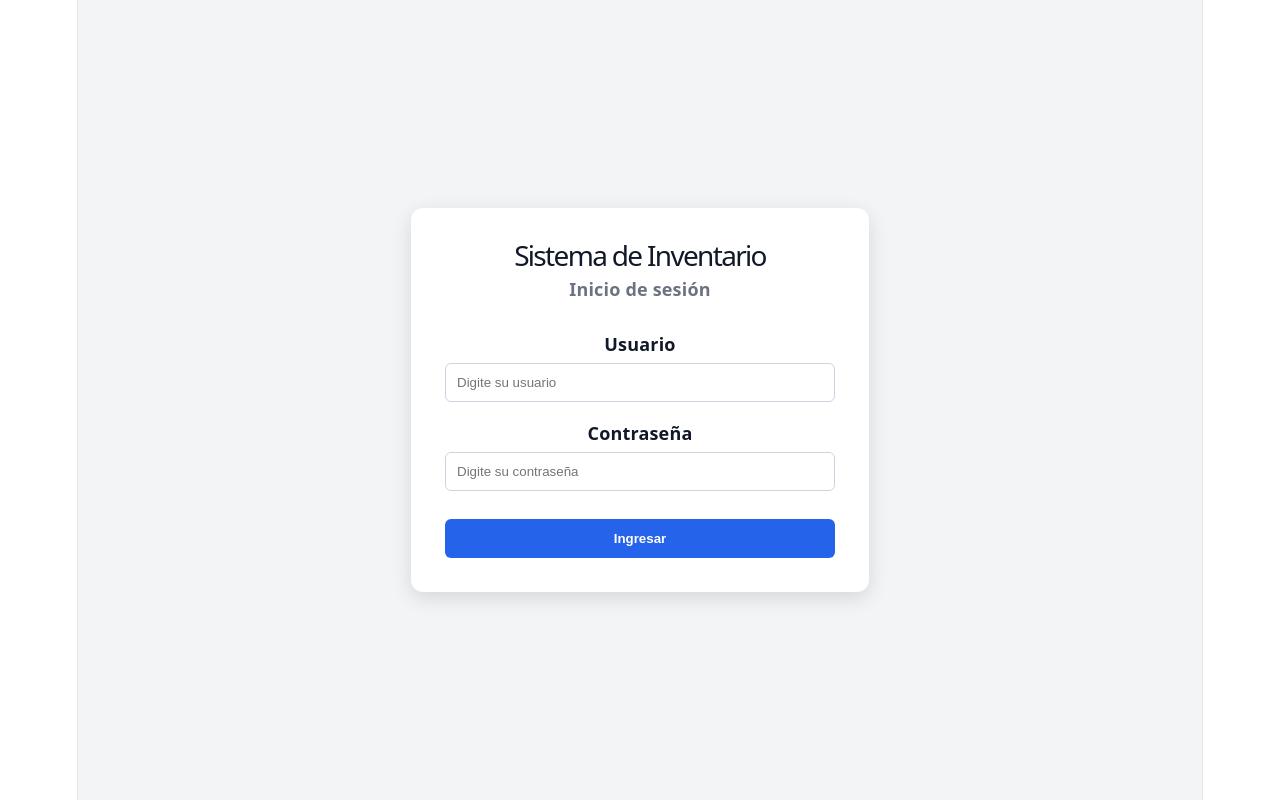
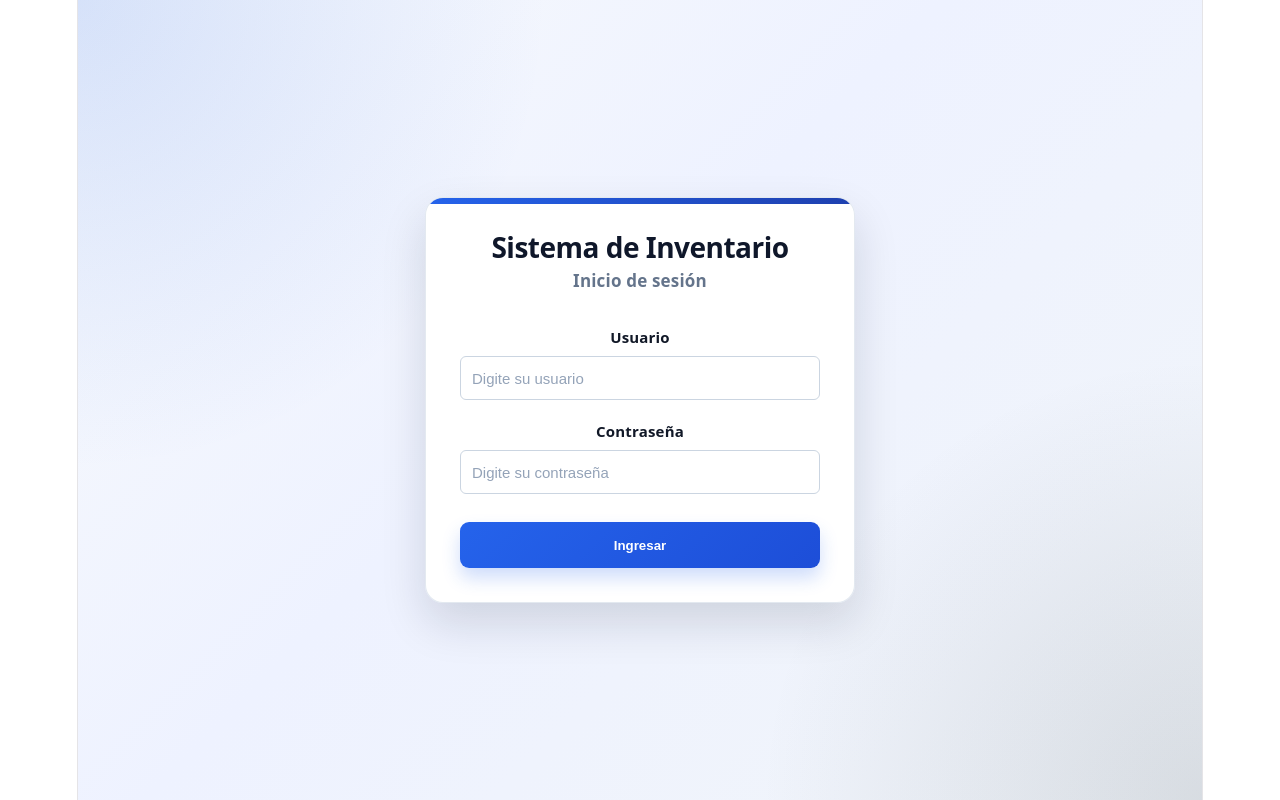
Before and after one commit to rreyesfallas/inventario-web, a React app in the folder frontend/: page /login in a window 1280 px wide. Built offline with nearby package versions, Linux system fonts and the light colour scheme; the HTML template or start-up script is replaced by a standard one.

Commit message:
Mejora diseño visual del login

```diff
--- a/frontend/src/pages/Login.css
+++ b/frontend/src/pages/Login.css
@@ -1,65 +1,127 @@
 .login-page {
   min-height: 100vh;
-  background: #f3f4f6;
+  background:
+    radial-gradient(circle at top left, rgba(37, 99, 235, 0.16), transparent 34%),
+    radial-gradient(circle at bottom right, rgba(30, 41, 59, 0.12), transparent 32%),
+    linear-gradient(135deg, #f8fafc 0%, #eef2ff 45%, #f1f5f9 100%);
   display: flex;
   align-items: center;
   justify-content: center;
+  padding: 24px;
+  box-sizing: border-box;
 }
 
 .login-card {
-  width: 390px;
-  background: white;
-  padding: 34px;
-  border-radius: 12px;
-  box-shadow: 0 6px 20px rgba(0, 0, 0, 0.12);
+  width: 100%;
+  max-width: 430px;
+  background: rgba(255, 255, 255, 0.96);
+  padding: 36px 34px 34px;
+  border-radius: 18px;
+  box-shadow: 0 20px 45px rgba(15, 23, 42, 0.14);
+  border: 1px solid rgba(226, 232, 240, 0.95);
+  position: relative;
+  overflow: hidden;
+  box-sizing: border-box;
+}
+
+.login-card::before {
+  content: '';
+  position: absolute;
+  top: 0;
+  left: 0;
+  height: 6px;
+  width: 100%;
+  background: linear-gradient(90deg, #2563eb, #1e40af);
 }
 
 .login-card h1 {
   text-align: center;
   margin: 0;
   font-size: 28px;
-  color: #111827;
+  color: #0f172a;
+  font-weight: 800;
+  letter-spacing: -0.5px;
 }
 
 .login-card p {
   text-align: center;
   margin-top: 8px;
-  margin-bottom: 28px;
-  color: #6b7280;
-  font-weight: bold;
+  margin-bottom: 30px;
+  color: #64748b;
+  font-weight: 700;
+  font-size: 17px;
 }
 
 .form-group {
-  margin-bottom: 18px;
+  margin-bottom: 20px;
 }
 
 .form-group label {
   display: block;
-  font-weight: bold;
-  margin-bottom: 6px;
+  font-weight: 800;
+  margin-bottom: 8px;
   color: #111827;
+  font-size: 15px;
 }
 
 .form-group input {
   width: 100%;
-  padding: 11px;
+  height: 44px;
+  padding: 0 13px;
   border: 1px solid #cbd5e1;
-  border-radius: 6px;
+  border-radius: 9px;
   box-sizing: border-box;
+  font-size: 15px;
+  color: #111827;
+  outline: none;
+  background: white;
+  transition: all 0.18s ease;
+}
+
+.form-group input:focus {
+  border-color: #2563eb;
+  box-shadow: 0 0 0 4px rgba(37, 99, 235, 0.13);
+}
+
+.form-group input::placeholder {
+  color: #94a3b8;
 }
 
 .login-card button {
   width: 100%;
+  height: 46px;
   margin-top: 10px;
   padding: 12px;
-  background: #2563eb;
+  background: linear-gradient(135deg, #2563eb 0%, #1d4ed8 100%);
   color: white;
   border: none;
-  border-radius: 6px;
-  font-weight: bold;
+  border-radius: 9px;
+  font-weight: 800;
   cursor: pointer;
+  transition: all 0.2s ease;
+  box-shadow: 0 10px 18px rgba(37, 99, 235, 0.22);
 }
 
 .login-card button:hover {
-  background: #1d4ed8;
+  background: linear-gradient(135deg, #1d4ed8 0%, #1e40af 100%);
+  transform: translateY(-1px);
+  box-shadow: 0 14px 24px rgba(37, 99, 235, 0.28);
 }
+
+.login-card button:active {
+  transform: translateY(0);
+}
+
+@media (max-width: 520px) {
+  .login-card {
+    padding: 32px 24px 30px;
+  }
+
+  .login-card h1 {
+    font-size: 24px;
+  }
+
+  .login-card p {
+    font-size: 15px;
+  }
+}
--- a/frontend/src/pages/Login.jsx
+++ b/frontend/src/pages/Login.jsx
@@ -1,7 +1,6 @@
-import { useState } from 'react';
+import { useState, useEffect } from 'react';
 import { useNavigate } from 'react-router-dom';
 import './Login.css';
-import { useEffect} from 'react';
 
 function Login() {
   const navigate = useNavigate();
```
Also changed, not shown: frontend/src/pages/Dashboard.css (line endings or trailing spaces).
